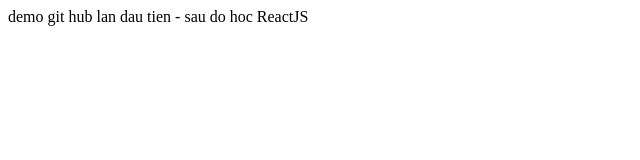
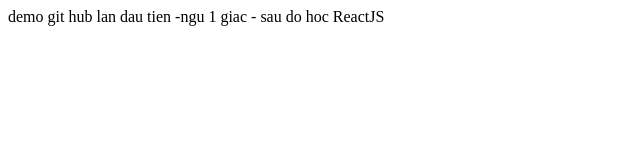
Before and after one commit to vuongicesmile/DemoGit, a plain HTML site: page index.html in a window 1280 px wide. Shown: the whole page, without its empty margins (0-640 px from the left). Drawn offline with Linux system fonts and the light colour scheme.

Commit message:
Update index.html

```diff
--- a/index.html
+++ b/index.html
@@ -6,6 +6,6 @@
   <title>Document</title>
 </head>
 <body>
-  demo git hub lan dau tien - sau do hoc ReactJS
+  demo git hub lan dau tien -ngu 1 giac - sau do hoc ReactJS
 </body>
 </html>
```
